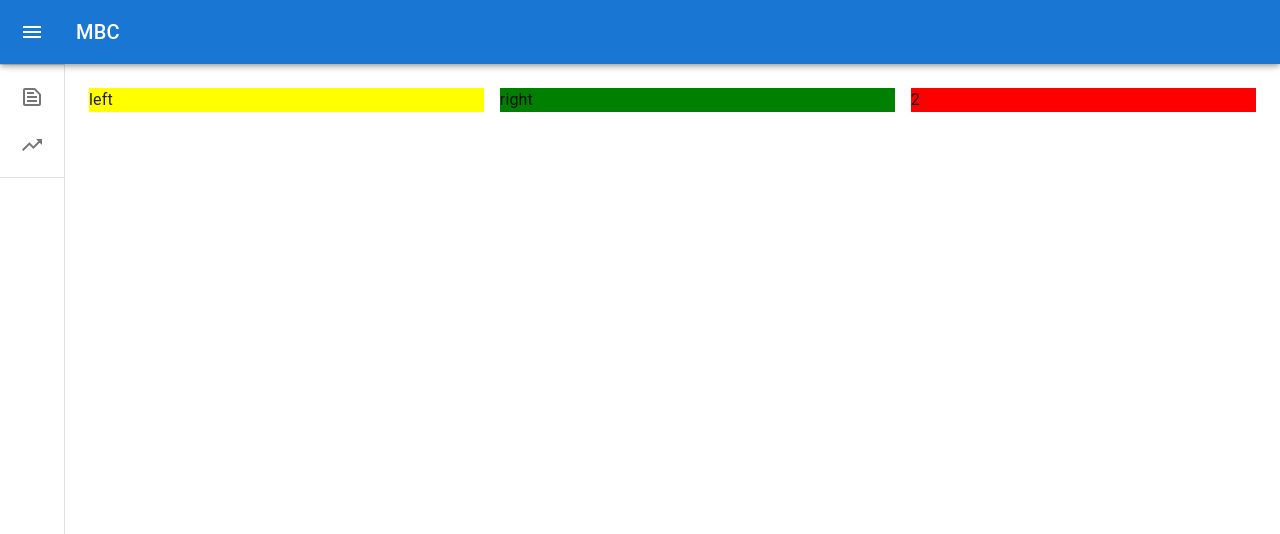
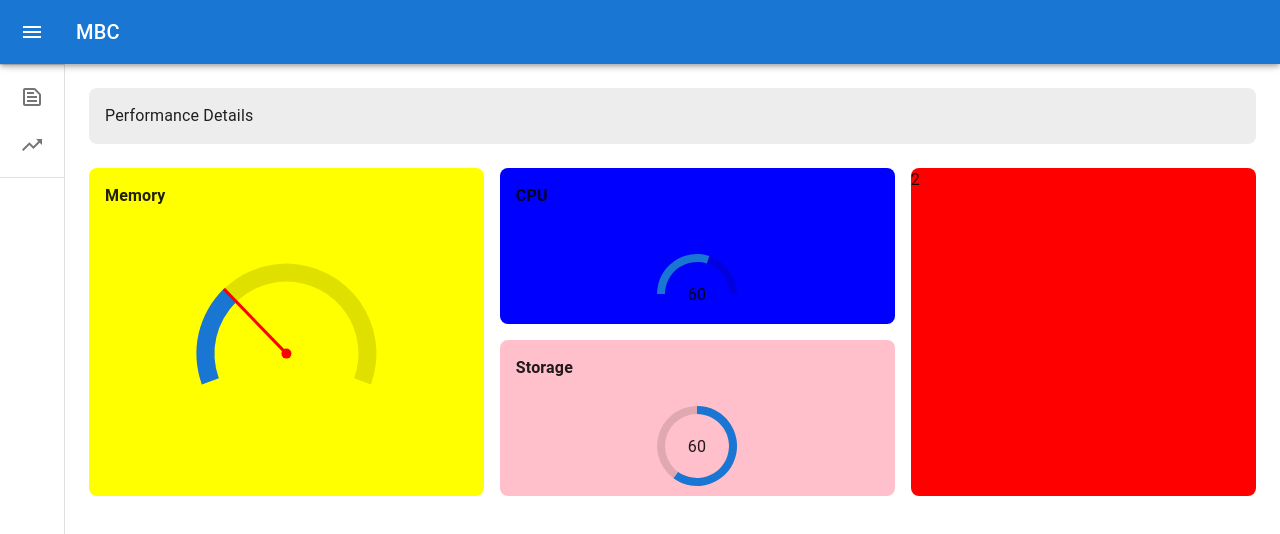
Before and after one commit to KaungMyat-K/React_TanStack_Query, a React (Vite) app: page /home/performanceDetails in a window 1280 px wide. Shown: the top 534 px of the page. Built offline with nearby package versions, Linux system fonts and the light colour scheme.

Commit message:
design perf detail pg layout

```diff
--- a/package.json
+++ b/package.json
@@ -15,6 +15,7 @@
     "@emotion/styled": "^11.14.0",
     "@mui/icons-material": "^6.1.8",
     "@mui/material": "^6.2.0",
+    "@mui/x-charts": "^7.23.2",
     "@reduxjs/toolkit": "^2.3.0",
     "@tanstack/react-query": "^5.60.2",
     "@tanstack/react-query-devtools": "^5.60.2",
--- /dev/null
+++ b/src/components/CpuChart.jsx
@@ -0,0 +1,26 @@
+import { Box, Stack, Typography } from "@mui/material";
+import { Gauge } from "@mui/x-charts";
+
+export default function CpuChart() {
+
+
+  return (
+    <>
+     <Box sx={{ margin:2}}>
+          <Typography sx={{ margin: 0, fontWeight: "bold" }}>CPU</Typography>
+      </Box>
+      <Box
+          sx={{
+              width: "100%",
+              display: "flex",
+              justifyContent: "center",
+              alignItems: "center",
+              }}
+      >
+          <Stack direction={{ xs: 'column', md: 'row' }} spacing={{ xs: 1, md: 3 }}>
+            <Gauge width={100} height={100} value={60} startAngle={-90} endAngle={90} />
+          </Stack>
+      </Box>
+    </>
+  )
+}
--- /dev/null
+++ b/src/components/MemoryChart.jsx
@@ -0,0 +1,59 @@
+import { Box, Typography } from "@mui/material";
+import { GaugeContainer, GaugeReferenceArc, GaugeValueArc, useGaugeState } from "@mui/x-charts";
+
+
+
+function GaugePointer() {
+  const { valueAngle, outerRadius, cx, cy } = useGaugeState();
+
+  if (valueAngle === null) {
+    return null;
+  }
+
+  const target = {
+    x: cx + outerRadius * Math.sin(valueAngle),
+    y: cy - outerRadius * Math.cos(valueAngle),
+  };
+  return (
+    <g>
+      <circle cx={cx} cy={cy} r={5} fill="red" />
+      <path
+        d={`M ${cx} ${cy} L ${target.x} ${target.y}`}
+        stroke="red"
+        strokeWidth={3}
+      />
+    </g>
+  );
+}
+
+export default function MemoryChart() {
+
+
+  return (
+    <>
+    <Box sx={{ margin:2}}>
+              <Typography sx={{ margin: 0, fontWeight: "bold" }}>Memory</Typography>
+            </Box>
+            <Box
+              sx={{
+                width: "100%",
+                display: "flex",
+                justifyContent: "center",
+                alignItems: "center",
+              }}
+            >
+                <GaugeContainer
+                width={200}
+                height={200}
+                startAngle={-110}
+                endAngle={110}
+                value={30}
+                >
+                <GaugeReferenceArc />
+                <GaugeValueArc />
+                <GaugePointer />
+                </GaugeContainer>
+      </Box>
+    </>
+  )
+}
--- /dev/null
+++ b/src/components/StorageChart.jsx
@@ -0,0 +1,24 @@
+import { Box, Stack, Typography } from "@mui/material";
+import { Gauge } from "@mui/x-charts";
+
+export default function StorageChart() {
+  return (
+   <>
+       <Box sx={{ margin:2}}>
+    <Typography sx={{ margin: 0, fontWeight: "bold" }}>Storage</Typography>
+      </Box>
+      <Box
+    sx={{
+      width: "100%",
+      display: "flex",
+      justifyContent: "center",
+      alignItems: "center",
+    }}
+  >
+    <Stack direction={{ xs: 'column', md: 'row' }} spacing={{ xs: 1, md: 3 }}>
+      <Gauge width={100} height={100} value={60} />
+    </Stack>
+    </Box>
+   </>
+  )
+}
--- a/src/pages/PerformanceDetailsPage.jsx
+++ b/src/pages/PerformanceDetailsPage.jsx
@@ -1,34 +1,70 @@
-import { Box } from "@mui/material";
+import { Box, Typography } from "@mui/material";
+import MemoryChart from "../components/MemoryChart";
+import CpuChart from "../components/CpuChart";
+import StorageChart from "../components/StorageChart";
 
 export default function PerformanceDetailsPage() {
   return (
     <>
+    <Typography sx={{
+              backgroundColor : "#ededed",
+              padding: 2,
+              borderRadius: 2,
+              marginBottom:3
+        }}>
+          Performance Details
+        </Typography>
       <Box sx={{
         display:"flex",
         gap:2,
       }}>
+
         <Box sx={{
           width:"70%",
           display:'flex',
           justifyContent:'space-between',
-          gap: 2
+          gap: 2,
         }}>
-          <Box sx={{
-            width:'50%',
-            backgroundColor:'yellow'
-          }}>
-              left
+          <Box
+            sx={{
+              width: "50%",
+              backgroundColor: "yellow",
+              borderRadius: 2,
+              display: "flex",
+              flexDirection: "column",
+              alignItems: "flex-start",
+            }}
+          >
+              <MemoryChart />
           </Box>
           <Box sx={{
             width:'50%',
-            backgroundColor:'green'
+            display:'flex',
+            flexDirection:'column',
+            gap:2
           }}>
-              right
+              <Box sx={{
+                width:"100%",
+                height:"50%",
+                backgroundColor:'blue',
+                borderRadius:2
+              }}>
+              <CpuChart />
+              </Box>
+              <Box sx={{
+                width:"100%",
+                height:"50%",
+                backgroundColor:'pink',
+                borderRadius:2
+              }}>
+              <StorageChart />
+              </Box>
           </Box>
         </Box>
         <Box sx={{
           width:"30%",
-          background:'red'
+          background:'red',
+          borderRadius:2
         }}>2</Box>
       </Box>
     </>
```
Also changed, not shown: 1 other file (tests, documents, lock files or other folders).
